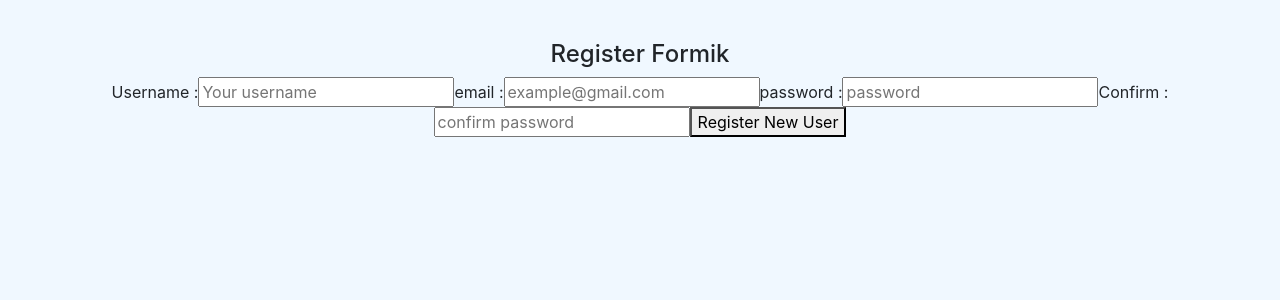
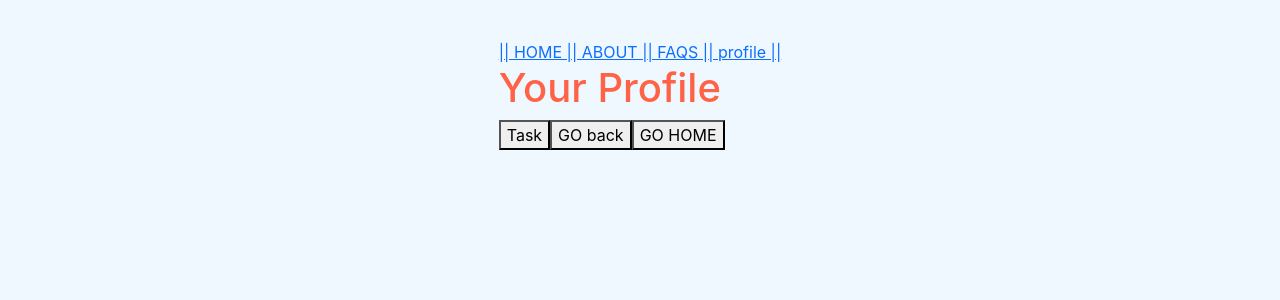
Before and after one commit to gabramos10/proyectoReact, a React (Create React App) app: page /profile in a window 1280 px wide. Shown: the top 300 px of the page. Built offline with nearby package versions, Linux system fonts and the light colour scheme.

Commit message:
React Rutas

```diff
--- a/package.json
+++ b/package.json
@@ -13,6 +13,7 @@
     "node-sass": "^7.0.3",
     "react": "^18.2.0",
     "react-dom": "^18.2.0",
+    "react-router-dom": "^6.4.2",
     "react-scripts": "5.0.1",
     "web-vitals": "^2.1.4",
     "yup": "^0.32.11"
--- /dev/null
+++ b/src/AppRoutingOne.js
@@ -0,0 +1,47 @@
+import {BrowserRouter as Router, Route, Routes, Link } from 'react-router-dom';
+
+import HomePage  from './pages/home/HomePage';
+import Notfoundpage from './pages/404/NoteFoundPage'
+import AboutPage from './pages/about-faqs/aboutPage';
+import ProfilePage from './pages/profile/ProfilePage';
+import TasksPage from './pages/tasks/TasksPage';
+import TaskDetailPage from './pages/tasks/TaskDetailPage';
+
+function AppRoutingOne() {
+  return (
+
+      <div>
+
+        <aside>
+          <Link to='/'>|| HOME |</Link>
+          <Link to='/about'>| ABOUT |</Link>
+          <Link to='/faqs'>| FAQS |</Link>
+          <Link to='/profile'>| profile ||</Link>
+
+        </aside>
+
+        <main>
+        <Routes>
+          <Route path='/' element={<HomePage/>} />
+          <Route path='/about' element={<AboutPage></AboutPage>}/>
+          <Route path='/faqs' element={<AboutPage></AboutPage>}/>
+          <Route path='/profile' element={<ProfilePage></ProfilePage>}/>
+          <Route path='/tasks' element={<TasksPage></TasksPage>} />
+          <Route path='/tasks/:id' element={<TaskDetailPage></TaskDetailPage>} />
+
+          {/**404 - page no found */}
+          <Route path='*' element={<Notfoundpage/>} />
+
+        </Routes>
+
+        </main>
+
+      </div>
+
+
+
+
+  );
+}
+
+export default AppRoutingOne;
--- a/src/index.js
+++ b/src/index.js
@@ -1,5 +1,8 @@
 import React from 'react';
 import ReactDOM from 'react-dom/client';
+
+import {BrowserRouter} from 'react-router-dom';
+
 //añadimos bootstrap a nuestro proyecto
 import 'bootstrap/dist/css/bootstrap.css';
 import 'bootstrap-icons/font/bootstrap-icons.css';
@@ -9,12 +12,16 @@
 import './index.css';
 import App from './App';
 import reportWebVitals from './reportWebVitals';
+import AppRoutingOne from './AppRoutingOne';
 
 const root = ReactDOM.createRoot(document.getElementById('root'));
 root.render(
-  <React.StrictMode>
-    <App />
-  </React.StrictMode>
+  <BrowserRouter>
+    {/* <App /> */}
+
+    <AppRoutingOne/>
+
+  </BrowserRouter>
 );
 
 // If you want to start measuring performance in your app, pass a function
--- /dev/null
+++ b/src/pages/about-faqs/aboutPage.jsx
@@ -0,0 +1,37 @@
+import React from 'react';
+
+import {useLocation, useNavigate} from 'react-router-dom'
+
+const AboutPage = () => {
+
+    const location = useLocation();
+    // const navigacion  = useNavigate();
+
+    console.log('route' , location.pathname);
+
+    // const navigate = (path) => {
+    //     navigacion.push(path);
+    // }
+
+    // const goBack = () => {
+    //     navigacion.goBack();
+    // }
+
+    return (
+        <div>
+            <h1>
+                About / FAQs
+            </h1>
+            <div>
+                {/* <button onClick={() => navigate('/')}>
+                    Go to Home
+                </button>
+                <button onClick={goBack}>
+                    GO Back
+                </button> */}
+            </div>
+        </div>
+    );
+}
+
+export default AboutPage;
--- a/src/pages/home/HomePage.jsx
+++ b/src/pages/home/HomePage.jsx
@@ -1,10 +1,19 @@
 import React from 'react';
+import { useNavigate } from 'react-router-dom';
+
+
+
 
 const HomePage = () => {
+    //creamos variable para el navegate
+    const history = useNavigate();
+
     return (
         <div>
             <h1>Home Page</h1>
-            <h2>Access to your Tasks</h2>
+             {/* con onclick llamas a history y colocas -1 para volver a la pagina anterior */}
+            <button onClick={()=> history(-1)}>GO back</button>
+
         </div>
     );
 }
--- /dev/null
+++ b/src/pages/profile/ProfilePage.jsx
@@ -0,0 +1,24 @@
+import React from 'react';
+import { useNavigate } from 'react-router-dom';
+
+const ProfilePage = ({user}) => {
+
+    //creamos variable para el navegate
+    const history = useNavigate();
+
+
+    return (
+        <div>
+            <h1>Your Profile</h1>
+            <button onClick={() => history('/tasks')}>Task</button>
+
+            {/* con onclick llamas a history y colocas -1 para volver a la pagina anterior */}
+            <button onClick={()=> history(-1)}>GO back</button>
+
+            {/* funcion para ir a una ruta especifica con usenavigate */}
+            <button onClick={()=> history('/')}> GO HOME</button>
+        </div>
+    );
+}
+
+export default ProfilePage;
--- /dev/null
+++ b/src/pages/tasks/TaskDetailPage.jsx
@@ -0,0 +1,15 @@
+import React from 'react';
+import { useParams } from 'react-router-dom';
+
+const TaskDetailPage = () => {
+
+    const {id} = useParams();
+
+    return (
+        <div>
+            <h1>Task detail - {id}</h1>
+        </div>
+    );
+}
+
+export default TaskDetailPage;
```
Also changed, not shown: 1 other file (tests, documents, lock files or other folders).
